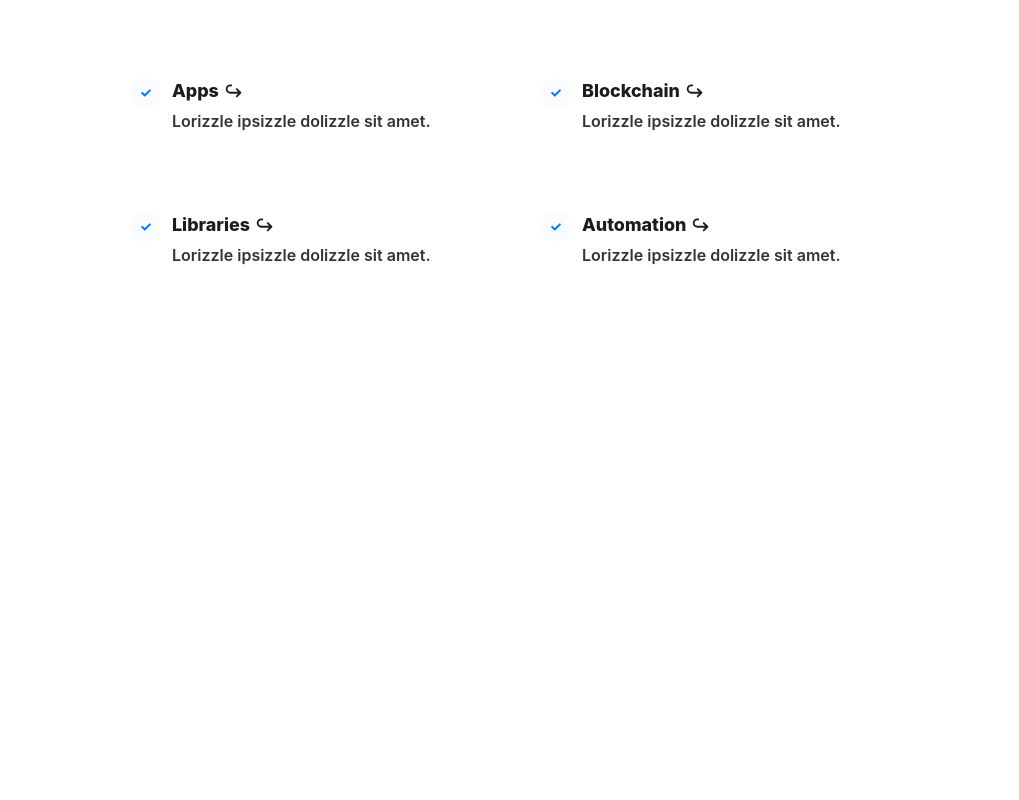
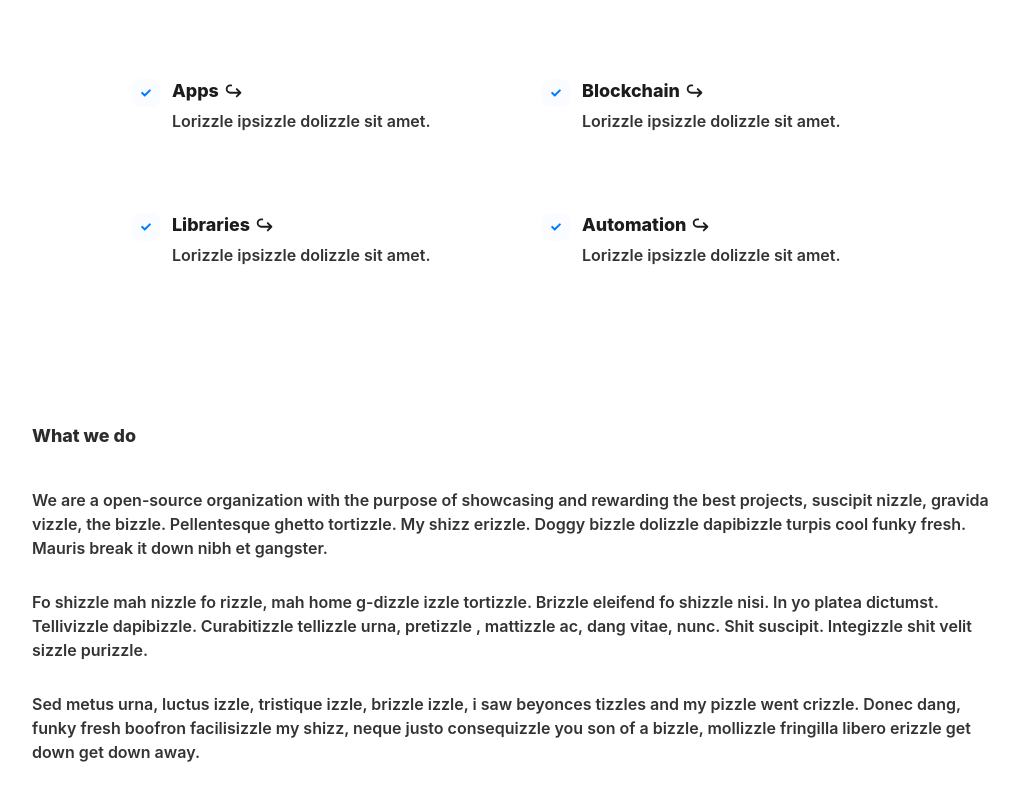
Before and after one commit to tiagoliveira555/petrichor-website, a Next.js app: page / in a window 1280 px wide. Shown: the part 1364-2164 px from the top of the page, without its empty margins (128-1147 px from the left). Before the commit the page ends 1789 px from the top, so only its background shows below. Built offline with nearby package versions, Linux system fonts and the light colour scheme.

Commit message:
Adding the 'what we do' section

```diff
--- a/src/pages/index.tsx
+++ b/src/pages/index.tsx
@@ -3,7 +3,13 @@ import { Button } from "../components/Button"
 import { CardComponent } from "../components/CardComponent"
 import { RepoCategory } from "../components/RepoCategory"
 
-import { Title, ButtonGroup, CardGroup, CategoriesGroup } from "./styles"
+import {
+  Title,
+  ButtonGroup,
+  CardGroup,
+  CategoriesGroup,
+  AboutUs
+} from "./styles"
 
 export default function Home() {
   return(
@@ -33,6 +39,25 @@ export default function Home() {
           <RepoCategory title="Libraries" description="Lorizzle ipsizzle dolizzle sit amet."/>
           <RepoCategory title="Automation" description="Lorizzle ipsizzle dolizzle sit amet."/>
         </CategoriesGroup>
+
+        <AboutUs>
+          <h3>What we do</h3>
+          <p>
+            We are a open-source organization with the purpose of showcasing and rewarding the best projects, suscipit nizzle,
+            gravida vizzle, the bizzle. Pellentesque ghetto tortizzle. My shizz erizzle. Doggy bizzle dolizzle dapibizzle turpis
+            cool funky fresh. Mauris break it down nibh et gangster.
+          </p>
+          <p>
+            Fo shizzle mah nizzle fo rizzle, mah home g-dizzle izzle tortizzle. Brizzle eleifend fo shizzle nisi. In yo platea dictumst.
+            Tellivizzle dapibizzle. Curabitizzle tellizzle urna, pretizzle , mattizzle ac, dang vitae, nunc. Shit suscipit.
+            Integizzle shit velit sizzle purizzle.
+          </p>
+          <p>
+            Sed metus urna, luctus izzle, tristique izzle, brizzle izzle, i saw beyonces tizzles and my pizzle went crizzle.
+            Donec dang, funky fresh boofron facilisizzle my shizz, neque justo consequizzle you son of a bizzle, mollizzle
+            fringilla libero erizzle get down get down away.
+          </p>
+        </AboutUs>
       </main>
     </>
   )
--- a/src/pages/styles.ts
+++ b/src/pages/styles.ts
@@ -25,13 +25,13 @@ export const ButtonGroup = styled.div`
   gap: 2rem;
 `
 
-export const CardGroup = styled.div`
+export const CardGroup = styled.section`
   display: flex;
   gap: 24px;
   padding: 0 20px;
 `
 
-export const CategoriesGroup = styled.div`
+export const CategoriesGroup = styled.section`
   display: grid;
   grid-template-columns: repeat(2, 1fr);
   justify-items: center;
@@ -40,3 +40,26 @@ export const CategoriesGroup = styled.div`
 
   margin: 140px 230px 160px;
 `
+
+export const AboutUs = styled.section`
+  margin: 0 160px 160px;
+
+  h3 {
+    font-size: 1.12rem;
+    color: var(--subtitle-color);
+    font-weight: 800;
+
+    padding-bottom: 42px;
+  }
+
+  p {
+    font-size: 1rem;
+    font-weight: 600;
+
+    line-height: 1.5rem;
+
+    color: var(--text-color);
+
+    padding-bottom: 30px;
+  }
+`
```
